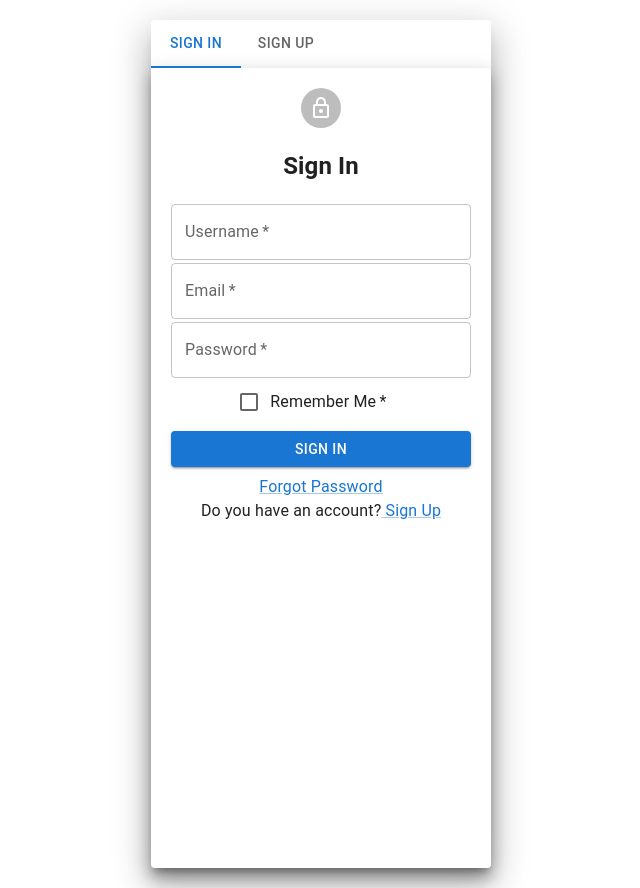
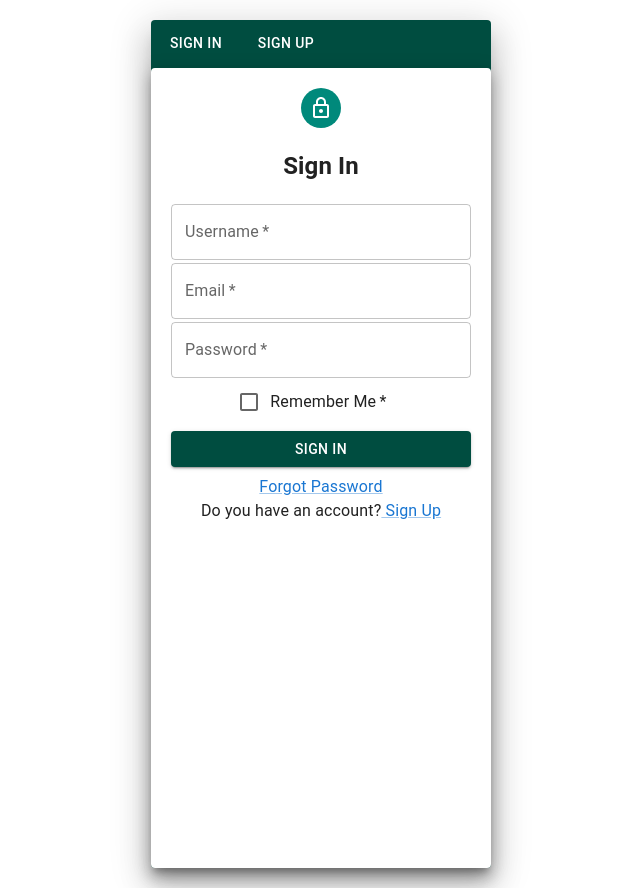
Before and after one commit to Micah-Shallom/verifycell, a React (Create React App) app in the folder client/: page / in a window 1280 px wide. Shown: the whole page, without its empty margins (319-959 px from the left). Built offline with nearby package versions, Linux system fonts and the light colour scheme.

Commit message:
added teal colors to buttons

```diff
--- a/client/src/App.js
+++ b/client/src/App.js
@@ -1,15 +1,11 @@
 import { React } from "react";
 import SignInOutTabs from "./components/signInOut";
-import SignUp from "./components/signUp";
-import Login from "./components/login";
 import "./App.css";
 
 function App() {
   return(
     <div className="App">
       <SignInOutTabs/>
-      {/* <Login/>
-      <SignUp/> */}
     </div>
   )
 }
--- a/client/src/components/login.jsx
+++ b/client/src/components/login.jsx
@@ -13,7 +13,7 @@
 const Login = ({handleChange}) => {
 
     const paperStyle={padding :20,height:'95vh',width:300, margin:"0 auto"}
-    const avatarStyle={backgroundColor: "primary"}
+    const avatarStyle={backgroundColor: "#00897B"}
     const bottomMargin = {margin: "8px 0"}
     const initialValues = {
         username: "",
@@ -52,7 +52,7 @@
                             <Field as={FormControlLabel} required
                             control={<Checkbox name="remember" color='primary' />}
                             label="Remember Me" />
-                            <Button type="submit" fullWidth variant="contained" style={bottomMargin} disabled={props.isSubmitting}>{props.isSubmitting ? "Loading" : "Sign In"}</Button>
+                            <Button type="submit" fullWidth variant="contained" sx={{ backgroundColor: '#004D40', color: 'white' }} style={bottomMargin} disabled={props.isSubmitting}>{props.isSubmitting ? "Loading" : "Sign In"}</Button>
                         </Form>
                     )
                 }
--- a/client/src/components/signInOut.jsx
+++ b/client/src/components/signInOut.jsx
@@ -12,7 +12,7 @@
   const handleChange = (event, newValue) => {
     setValue(newValue);
   };
-  const paperStyle={width:340,margin:"20px auto"}
+  const paperStyle={width:340,margin:"20px auto", backgroundColor:"#004D40", color:"white"}
 
   function TabPanel(props) {
     const { children, value, index, ...other } = props;
@@ -38,9 +38,9 @@
     <Paper elevation={20} style={paperStyle}>
         <Tabs
           value={value}
-          indicatorColor="primary"
-          textColor="primary"
-          style={{alignContent:"center"}}
+          indicatorColor="white"
+          textColor="white"
+          style={{display:"flex", justifyContent:"space-between"}}
           onChange={handleChange}
           aria-label="disabled tabs example">
             <Tab label="Sign In" />
--- a/client/src/components/signUp.jsx
+++ b/client/src/components/signUp.jsx
@@ -13,6 +13,7 @@
     const paperStyle = { padding: 20,height:'95vh', width: 300, margin: "0 auto" }
     const headerStyle = {margin:0}
     const marginBottom = {marginBottom: 0}
+    const avatarStyle={backgroundColor: "#00897B"}
     const initialValues = {
         name: '',
         email: '',
@@ -41,7 +42,7 @@
         <Grid>
             <Paper elevation={10} style={paperStyle}>
                 <Grid align="center">
-                    <Avatar>
+                    <Avatar style={avatarStyle}>
                         <AddCircleOutlineIcon></AddCircleOutlineIcon>
                     </Avatar>
                     <h2 style={headerStyle}>Sign Up</h2>
@@ -69,7 +70,7 @@
                                 <Field as={TextField} fullWidth label="Phone" name="phoneNumber" style={marginBottom} placeholder="Enter PhoneNumber" helperText={<ErrorMessage name="phoneNumber" />} />
                                 <Field as={TextField} fullWidth label="Password" type="number" style={marginBottom} name="password" placeholder="Enter Password" helperText={<ErrorMessage name="password" />} />
                                 <Field as={TextField} fullWidth label="Confirm Password" style={marginBottom} name="confirmPassword" helperText={<ErrorMessage name="confirmPassword" />} />
-                                <Button type="submit" fullWidth color="primary" variant="contained" disabled={props.isSubmitting}>{props.isSubmitting ? "Loading" : "Sign Up"}</Button>
+                                <Button type="submit" fullWidth sx={{ backgroundColor: '#004D40', color: 'white' }}  variant="contained" disabled={props.isSubmitting}>{props.isSubmitting ? "Loading" : "Sign Up"}</Button>
                             </Form>
                         )
                     }
```
